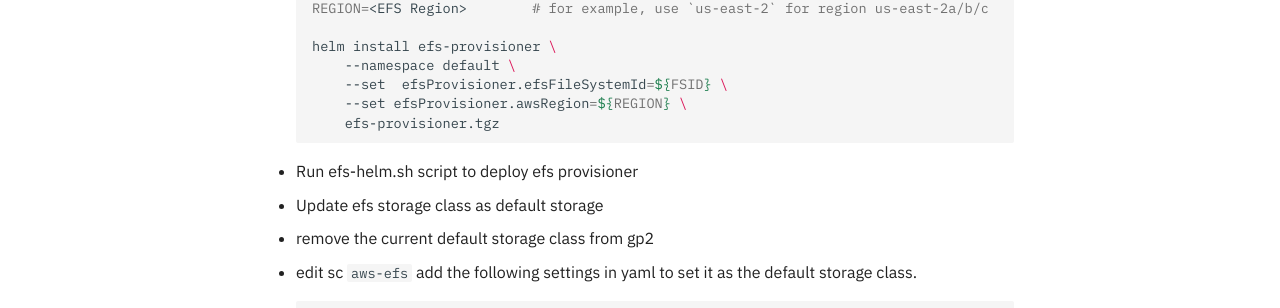
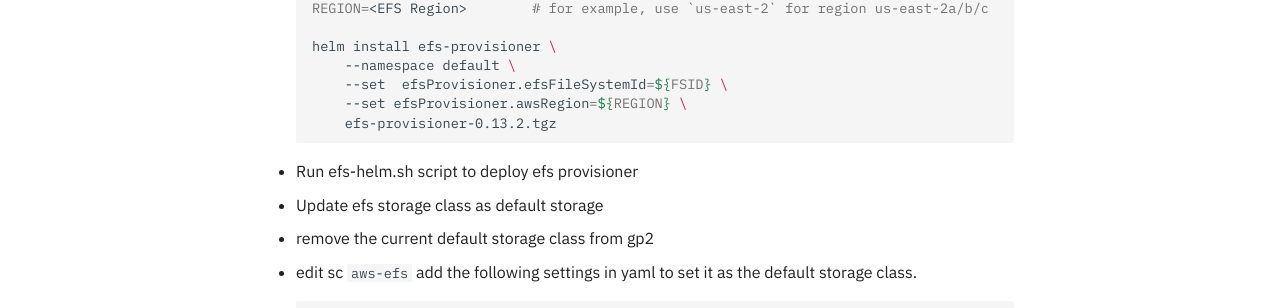
Before and after one commit to IBM/cp4waiops-gitops, an MkDocs documentation site: the page built from docs/aws-efs-config-example.md, in a window 1280 px wide and 900 px high, scrolled down 2706 px. Shown: the part 415-723 px from the top of the window. Built offline with MkDocs 1.6.1 and Material for MkDocs 9.7.7, drawn with Linux system fonts in a browser that asks for light colours; comment, search, counter and statistics services are not loaded.

Commit message:
efs-provisioner

````diff
--- a/docs/aws-efs-config-example.md
+++ b/docs/aws-efs-config-example.md
@@ -33,7 +33,7 @@ helm install efs-provisioner \
     --namespace default \
     --set  efsProvisioner.efsFileSystemId=${FSID} \
     --set efsProvisioner.awsRegion=${REGION} \
-    efs-provisioner.tgz
+    efs-provisioner-0.13.2.tgz
 ```
 - Run efs-helm.sh script to deploy efs provisioner
 - Update efs storage class as default storage
````
Also changed, not shown: 1 other file.
